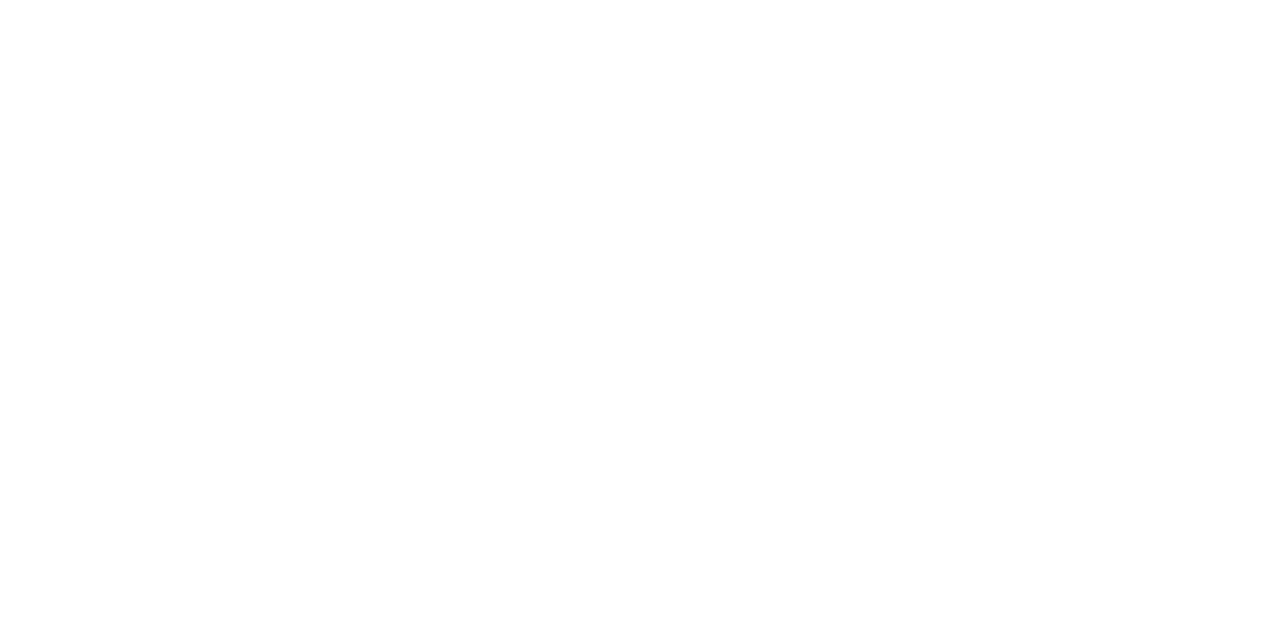
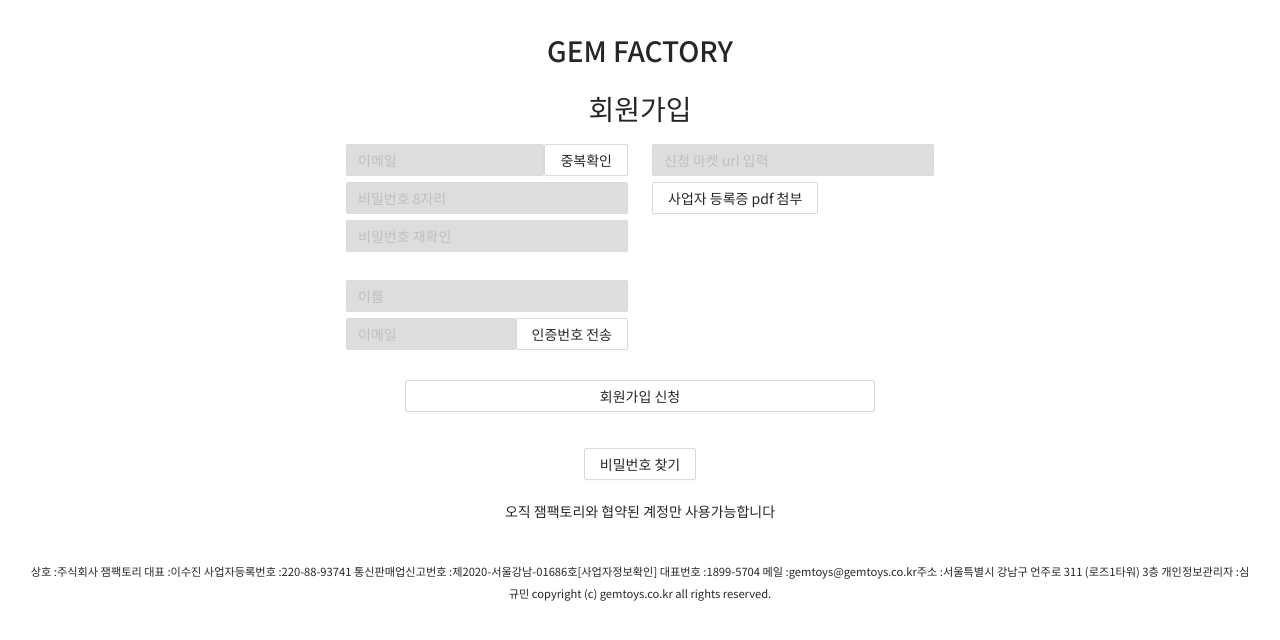
Before and after one commit to thongvm316/test-gembox, a React app: page /register in a window 1280 px wide. Built offline with nearby package versions, Linux system fonts and the light colour scheme.

Commit message:
add sign up

```diff
--- a/src/components/MainLayout.js
+++ b/src/components/MainLayout.js
@@ -53,7 +53,7 @@ const MainLayout = (props) => {
                         </div>
                     </Dropdown>
                 </Header>
-                <Content style={{ margin: '24px 16px', padding: 24, height: '100vh', minHeight: 'initial' }}>
+                <Content style={{ margin: '24px 16px', padding: 24, height: 'auto', minHeight: 'initial' }}>
                     {props.children}
                 </Content>
             </Layout>
--- /dev/null
+++ b/src/components/RegisterLayout.js
@@ -0,0 +1,10 @@
+import React from 'react';
+
+const RegisterLayout = (props) => {
+    return (
+        <div style={{padding: '28px'}}>
+            {props.children}
+        </div>
+    )
+}
+export default RegisterLayout;
--- a/src/containers/Login.js
+++ b/src/containers/Login.js
@@ -1,8 +1,8 @@
 import React, { useState, useEffect } from 'react';
 
-import { Form, Input, Button } from 'antd';
+import { Form, Input, Button, Row, Col, Modal } from 'antd';
 import { UserOutlined } from '@ant-design/icons';
-
+import { useLocation } from "react-router-dom";
 
 const layout = {
     labelCol: {
@@ -23,6 +23,16 @@ const FormItem = Form.Item;
 
 const Login = (props) => {
     const { history } = props;
+    const location = useLocation();
+    const [ findPassword, setFindPassword ] = useState(false);
+
+    useEffect(() => {
+        if (location.state && location.state.findPassword){
+            console.log(location)
+            setFindPassword(true)
+        }
+    }, [location])
+
 
     const onFinish = (values) => {
         console.log('Success:', values);
@@ -33,8 +43,25 @@ const Login = (props) => {
         console.log('Failed:', errorInfo);
     };
 
+    const onRegister = () => {
+        history.push('/register');
+
+    }
+
+    const handleOk = () =>{
+        setFindPassword(false)
+    }
+
     return (
-
+        <>
+            <Row gutter={24} style={{ textAlign: 'center' }}>
+                <Col span={24}>
+                    <h1>GEM FACTORY</h1>
+                </Col>
+                <Col span={24} style={{ marginBottom: '20px' }}>
+                    <h1>최상의 상품판매 전략을 위한 빅데이터 서비스</h1>
+                </Col>
+                <Col span={24} style={{ display: 'flex', alignItems: 'center', justifyContent: 'center' }}>
                     <Form
                         onFinish={onFinish}
                         onFinishFailed={onFinishFailed}
@@ -51,7 +78,7 @@ const Login = (props) => {
                             <Input
                                 size="large"
                                 prefix={<UserOutlined />}
-                    placeholder="Nhập Số điện thoại hoặc Email"
+                                placeholder="이메일"
                                 type="text"
                             />
                         </FormItem>
@@ -69,16 +96,46 @@ const Login = (props) => {
                                 size="large"
                                 prefix={<UserOutlined />}
                                 type="password"
-                    placeholder="Mật khẩu"
+                                placeholder="비밀번호 8자리"
                             />
                         </FormItem>
 
                         <FormItem>
-                <Button className="btn-login" type="primary" htmlType="submit">Submit</Button>
+                            <Button className="btn-login" htmlType="submit">로그인</Button>
                         </FormItem>
+
+                        <Row gutter={24}>
+                            <Col span={12}>
+                                <Button className="btn-login" onClick={() => setFindPassword(true)}>비밀번호 찾기</Button>
+                            </Col>
+                            <Col span={12}>
+                                <Button className="btn-login" onClick={onRegister}>회원가입</Button>
+                            </Col>
+                        </Row>
+
                     </Form>
+                </Col>
+            </Row>
+
+            <Modal
+                title="비밀 번호 찾기"
+                visible={findPassword}
+                onOk={handleOk}
+                onCancel={() => setFindPassword(false)}
+                okText="확인"
+                cancelButtonProps={{ style: { display: 'none' } }}
+            >
+                <div style={{ textAlign: 'center' }}>
+                    <p>비밀번호 분실의 경우 관리자에게 문의바랍니다</p>
+                    <p>GEMFACTORY@gmail.com</p>
+                    <p>070-0000-0000</p>
+                </div>
+
+            </Modal>
 
 
+
+        </>
     )
 }
 
--- /dev/null
+++ b/src/containers/Register/Register.js
@@ -0,0 +1,210 @@
+import React, { useState } from 'react';
+import './Register.scss'
+
+import { Row, Col, Input, Modal, Button, Form } from 'antd';
+const FormItem = Form.Item;
+
+
+const Register = (props) => {
+
+    const [ verifiedPhone, setVerifiedPhone ] = useState(false);
+    const [ signUp, setSignUp ] = useState(false);
+    const [ findPassword, setFindPassword ] = useState(false)
+
+    const onFinish = (values) => {
+        console.log('Success:', values);
+        setSignUp(true)
+    };
+
+    const onFinishFailed = (errorInfo) => {
+        console.log('Failed:', errorInfo);
+    };
+
+    const handleOk = () => {
+        setSignUp(false)
+        props.history.push('/')
+    }
+
+    const onFindPassword = () => {
+        props.history.push({
+            pathname: '/',
+            state: {findPassword: true}
+        })
+
+    }
+
+    return (
+        <>
+            <Row gutter={24}>
+                <Col span={24} style={{ textAlign: 'center' }}>
+                    <h1>GEM FACTORY</h1>
+                    <h1>회원가입</h1>
+                </Col>
+            </Row>
+
+            <Row gutter={24}>
+                <Col span={24} style={{ display: 'flex', justifyContent: 'center' }}>
+                    <Col xs={24} sm={24} md={12} lg={12} xl={12}>
+                        <Form
+                            onFinish={onFinish}
+                            onFinishFailed={onFinishFailed}
+                        >
+                            <Row gutter={24}>
+
+                                <Col xs={24} sm={24} md={12} lg={12} xl={12} >
+                                    <div className="verified">
+                                        <FormItem
+                                            style={{ width: '100%' }}
+                                            name="email"
+                                            rules={[
+                                                {
+                                                    required: true,
+                                                    message: 'Please input your 이메일!',
+                                                },
+                                            ]}
+                                        >
+                                            <Input
+                                                placeholder="이메일"
+                                                type="text"
+                                            />
+                                        </FormItem>
+                                        <Button>중복확인</Button>
+                                    </div>
+                                    <FormItem
+                                        name="password"
+                                        rules={[
+                                            {
+                                                required: true,
+                                                message: 'Please input your 비밀번호 8자리!',
+                                            },
+                                        ]}
+                                    >
+                                        <Input
+                                            placeholder="비밀번호 8자리"
+                                            type="text"
+                                        />
+                                    </FormItem>
+                                    <FormItem
+                                        name="confirmPassword"
+                                        rules={[
+                                            {
+                                                required: true,
+                                                message: 'Please input your 비밀번호 재확인',
+                                            },
+                                        ]}
+                                    >
+                                        <Input
+                                            placeholder="비밀번호 재확인"
+                                            type="text"
+                                        />
+                                    </FormItem>
+                                    <br />
+                                    <FormItem
+                                        name="username"
+                                        rules={[
+                                            {
+                                                required: true,
+                                                message: 'Please input your 이름',
+                                            },
+                                        ]}
+                                    >
+                                        <Input
+                                            placeholder="이름"
+                                            type="text"
+                                        />
+                                    </FormItem>
+                                    <div className="verified">
+                                        <FormItem
+                                            name="phone"
+                                            rules={[
+                                                {
+                                                    required: true,
+                                                    message: 'Please input your 이메일',
+                                                },
+                                            ]}
+                                        >
+                                            <Input
+                                                placeholder="이메일"
+                                                type="text"
+                                            />
+                                        </FormItem>
+                                        <Button onClick={() => setVerifiedPhone(true)}>인증번호 전송</Button>
+                                    </div>
+                                    {
+                                        verifiedPhone ?
+                                            <FormItem
+                                                name="verifiedPhone"
+                                                rules={[
+                                                    {
+                                                        required: true,
+                                                        message: 'Please input your 인증번호 입력',
+                                                    },
+                                                ]}
+                                            >
+                                                <Input
+                                                    placeholder="인증번호 입력"
+                                                    type="text"
+                                                />
+                                            </FormItem>
+                                            : ''
+                                    }
+
+                                </Col>
+                                <Col xs={24} sm={24} md={12} lg={12} xl={12}>
+                                    <FormItem
+                                        name="url"
+                                        rules={[
+                                            {
+                                                required: true,
+                                                message: 'Please input your 신청 마켓 url 입력',
+                                            },
+                                        ]}
+                                    >
+                                        <Input
+                                            placeholder="신청 마켓 url 입력"
+                                            type="text"
+                                        />
+                                    </FormItem>
+                                    <Button>사업자 등록증 pdf 첨부</Button>
+
+
+                                </Col>
+                            </Row>
+                            <Row gutter={24}>
+                                <Col span={24} style={{ textAlign: 'center', marginTop: '24px' }}>
+                                    <FormItem>
+                                        <Button htmlType="submit" className="submit">회원가입 신청</Button>
+
+                                    </FormItem>
+                                </Col>
+                            </Row>
+                        </Form>
+
+                    </Col>
+                </Col>
+            </Row>
+            <Row gutter={24}>
+                <Col span={24} style={{ textAlign: 'center', marginTop: '30px' }}>
+                    <Button onClick={onFindPassword} style={{ marginBottom: '20px' }}>비밀번호 찾기</Button>
+                    <h4>오직 잼팩토리와 협약된 계정만 사용가능합니다</h4>
+                </Col>
+            </Row>
+            <Row gutter={24}>
+                <Col span={24} style={{ textAlign: 'center', marginTop: '30px' }}>
+                    <small>상호 :주식회사 잼팩토리    대표 :이수진    사업자등록번호 :220-88-93741    통신판매업신고번호 :제2020-서울강남-01686호[사업자정보확인]    대표번호 :1899-5704    메일 :gemtoys@gemtoys.co.kr주소 :서울특별시 강남구 언주로 311 (로즈1타워) 3층    개인정보관리자 :심규민    copyright (c) gemtoys.co.kr all rights reserved.</small>
+                </Col>
+            </Row>
+            <Modal
+                title="회원가입 신청"
+                visible={signUp}
+                onOk={handleOk}
+                okText="확인"
+                cancelButtonProps={{ style: { display: 'none' } }}
+            >
+                <p>관리자 승인 후 사용가능합니다승인 완료시 가입하신 이메일로 안내 메일 보내드리겠습니다</p>
+            </Modal>
+        </>
+    )
+}
+
+export default Register
--- /dev/null
+++ b/src/containers/Register/Register.scss
@@ -0,0 +1,25 @@
+.ant-input{
+    background-color: #DDDDDD !important;
+}
+
+.verified{
+    display: flex;
+    width: 100%;
+}
+
+.ant-form-item{
+    margin-bottom: 6px !important;
+
+
+}
+.submit{
+    width: 80% !important;
+}
+
+
+
+@media (max-width: 767px) {
+    .submit{
+        width: auto;
+    }
+}
--- a/src/root/Routes.js
+++ b/src/root/Routes.js
@@ -3,12 +3,13 @@ import { Switch } from "react-router-dom";
 
 import AppRoute from './AppRoute';
 import LoginLayout from '../components/LoginLayout'
+import RegisterLayout from '../components/RegisterLayout'
 import Home from '../containers/Home/Home';
 import Login from '../containers/Login';
 import ProductSearch from '../containers/ProductSearch/ProductSearch'
 import VendorSearch from '../containers/VendorSearch/VendorSearch'
-
 import Chart from '../containers/ProductSearch/Chart'
+import Register from '../containers/Register/Register'
 
 const Routes = () => {
     return (
@@ -18,6 +19,8 @@ const Routes = () => {
             <AppRoute exact path="/page1" component={ProductSearch} />
             <AppRoute exact path="/page2" component={VendorSearch} />
             <AppRoute exact path="/demo-chart" component={Chart} />
+            <AppRoute exact path="/register" component={Register} layout={RegisterLayout}/>
+
         </Switch>
     )
 }
```
Also changed, not shown: src/index.scss (+1 -24 lines). Lines whose indentation alone changed are shown as unchanged.
